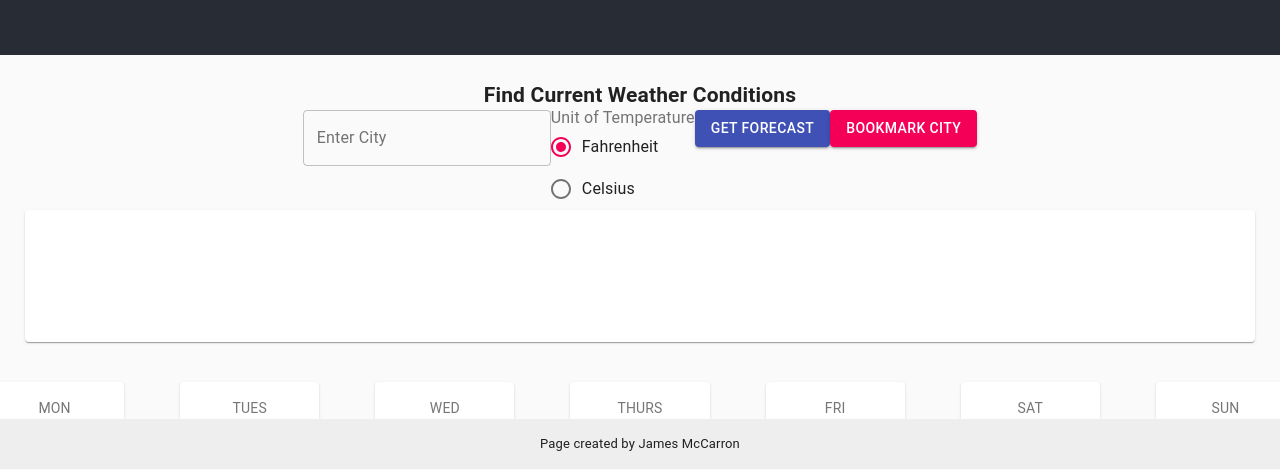
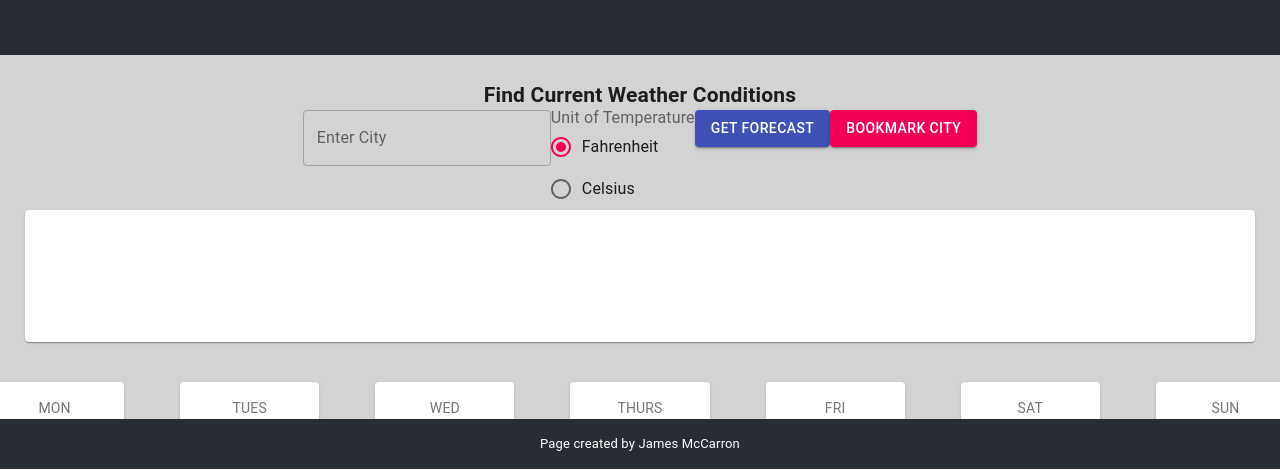
Before and after one commit to jimmikmak/weather-down-under, a React (Create React App) app in the folder client/: page /login in a window 1280 px wide. Shown: the part 895-1365 px from the top of the page. Built offline with nearby package versions, Linux system fonts and the light colour scheme.

Commit message:
localStorage added for token

```diff
--- a/client/src/App.css
+++ b/client/src/App.css
@@ -26,15 +26,17 @@ main {
   flex-grow: 1;
   text-align: center;
   padding: 25px;
+  background-color: lightgray;
 }
 
 footer {
+  background-color: #282c34;
   padding: 2px;
   min-height: 50px;
   display: flex;
   flex-direction: column;
   justify-content: center;
-  background: #eeeeee;
+  color: white;
   font-size: small;
   text-align: center;
 }
--- a/client/src/components/User/UserForm.js
+++ b/client/src/components/User/UserForm.js
@@ -83,6 +83,7 @@ export const UserForm = (props) => {
     })
       .then((response) => response.json())
       .then((data) => {
+        window.localStorage.setItem("token", data.token);
         console.log(data);
         props.setLoggedIn(true);
         // only lead user to the main page if you get a token back
```
